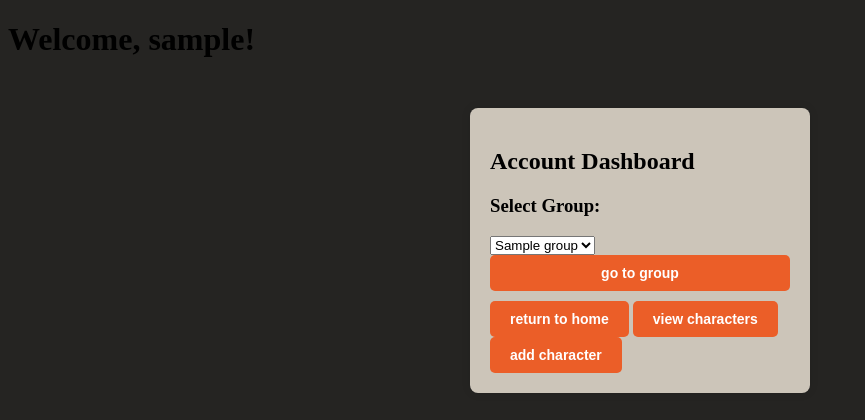
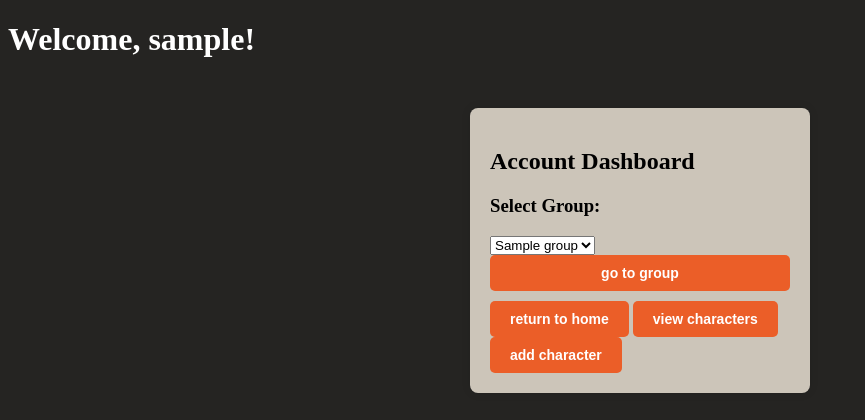
Before and after one commit to ttrpg-web-app/website, a Flask app: page /dashboard in a window 1280 px wide. Shown: the top 420 px of the page, without its empty margins (0-865 px from the left). Run offline with Flask 3, Linux system fonts and the light colour scheme; a user stored in the database is signed in; tables that the repository leaves empty hold one stand-in row (values such as "Sample post").

Commit message:
Makes h1 in dashboard white (readable)

```diff
--- a/templates/dashboard.html
+++ b/templates/dashboard.html
@@ -5,6 +5,11 @@
         <style>
             body {
                 background-color: #252422;
+            }
+
+            h1
+            {
+                color: #fff;
             }
 
             .options-box {
```
